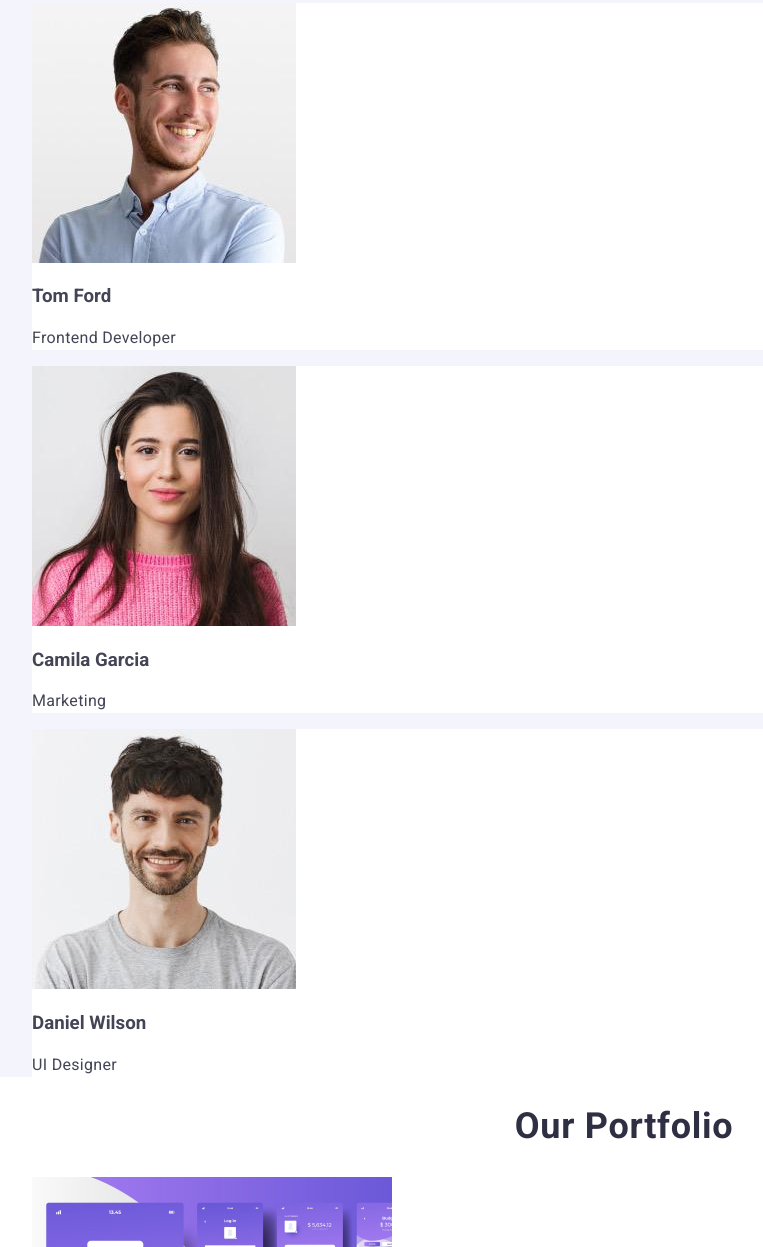
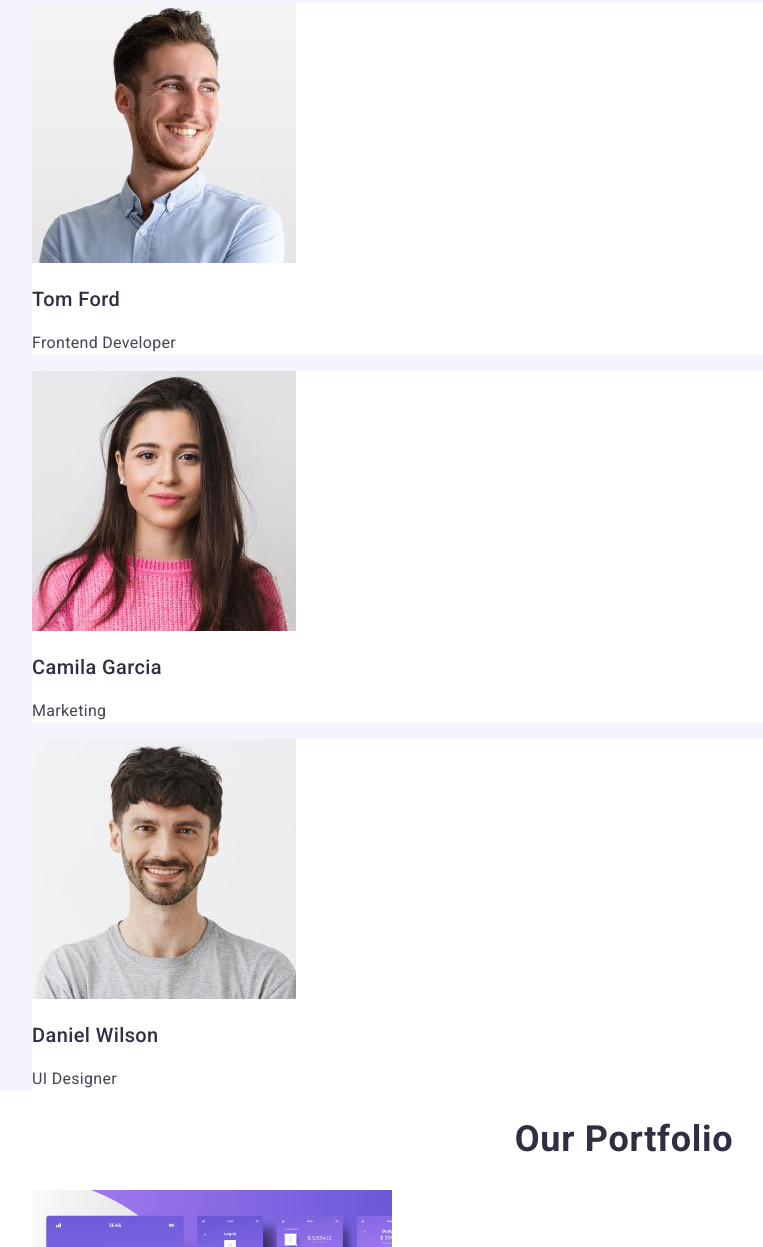
Before and after one commit to odnavdoma/goit-markup-hw-02, a plain HTML site: page index.html in a window 1280 px wide. Shown: the part 1181-2428 px from the top of the page, without its empty margins (16-779 px from the left). Drawn offline with Linux system fonts and the light colour scheme.

Commit message:
Add files via upload

```diff
--- a/css/styles.css
+++ b/css/styles.css
@@ -34,7 +34,9 @@ h3{
 .logo-part:hover{
     color: #404bbf;
 }
-.logo:hover
+.logo:hover{
+    color: #404bbf;
+}
 .logo:focus{
     color: #404bbf;
 
--- a/index.html
+++ b/index.html
@@ -67,17 +67,17 @@
             </li>
             <li class="tim-info">
                 <img src="./images/photo-2.jpg" alt="Frontend Developer photo" width="264">
-                <h3>Tom Ford</h3>
+                <h3 class="tim-name">Tom Ford</h3>
                 <p class="text-section">Frontend Developer</p>
             </li>
             <li class="tim-info">
                 <img src="./images/photo-3.jpg" alt="Marketing Manager photo" width="264">
-                <h3>Camila Garcia</h3>
+                <h3 class="tim-name">Camila Garcia</h3>
                 <p class="text-section">Marketing</p>
             </li>
             <li class="tim-info">
                 <img src="./images/photo-4.jpg" alt="UI Designer photo" width="264">
-                <h3>Daniel Wilson</h3>
+                <h3 class="tim-name">Daniel Wilson</h3>
                 <p class="text-section">UI Designer</p>
             </li>
         </ul>
```
